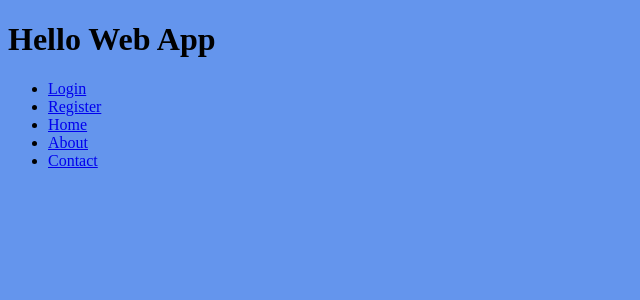
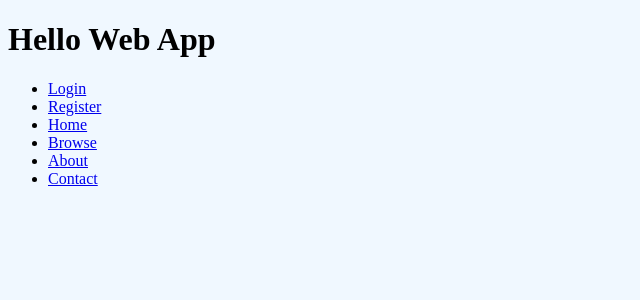
Before and after one commit to Josh-Bonello/hellowebapp, a Django app: template collection/templates/index.html in a window 1280 px wide. Shown: the top 300 px of the page, without its empty margins (0-640 px from the left). Run offline with Django 3.2, Linux system fonts and the light colour scheme; the template is opened without the code that fills it, so the values that code supplies are empty.

Commit message:
Browsing working as well as introductory redirects. Next up 404!

```diff
--- a/collection/static/css/style.css
+++ b/collection/static/css/style.css
@@ -1,3 +1,3 @@
 body {
-	background-color: cornflowerblue;
+	background-color: AliceBlue;
 }
--- a/collection/templates/base.html
+++ b/collection/templates/base.html
@@ -32,6 +32,9 @@
             <a href="{% url 'home' %}">Home</a>
         </li>
         <li>
+            <a href="{% url 'browse' %}">Browse</a>
+        </li>
+        <li>
             <a href="{% url 'about' %}">About</a>
         </li>
         <li>
```
Also changed, not shown: collection/views.py (+9 -0 lines), 1 other file.
